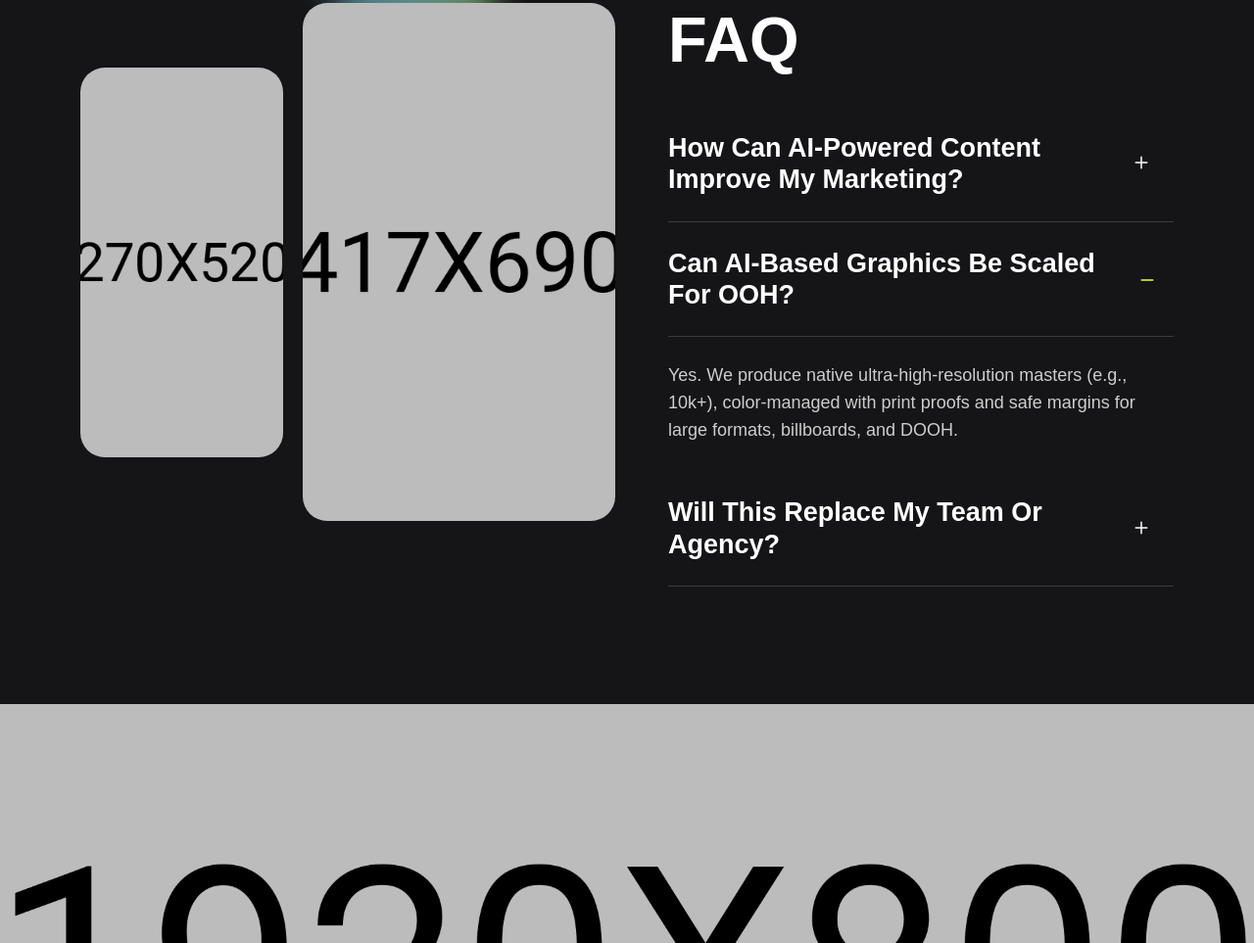
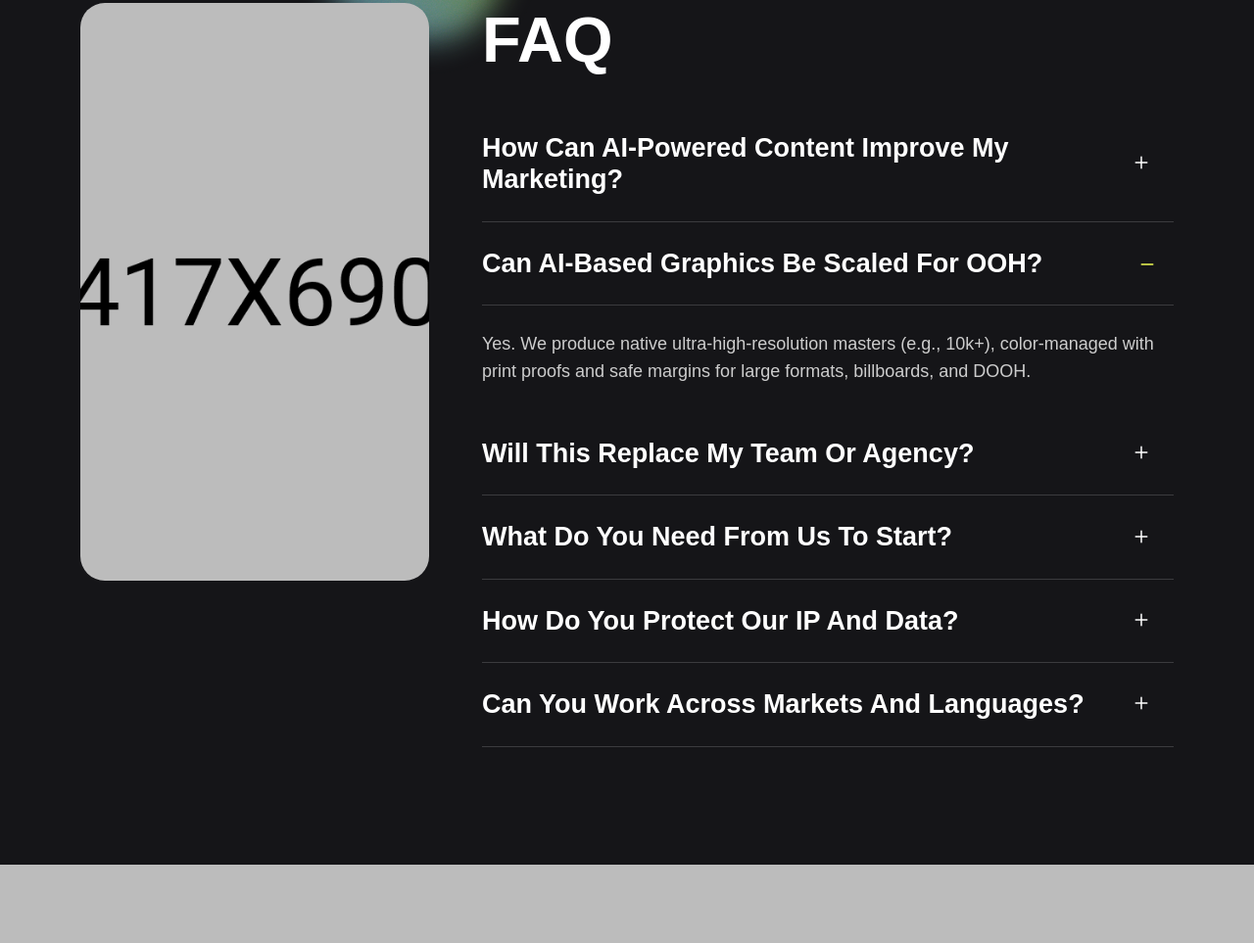
Before and after one commit to ritzdevelopers/contenaissance, a plain HTML site: page index.html in a window 1280 px wide. Shown: the part 6624-7587 px from the top of the page at 98% size. Drawn offline with Linux system fonts and the light colour scheme; a web font is replaced by a local one.

Commit message:
updated faqs

```diff
--- a/index.html
+++ b/index.html
@@ -1147,17 +1147,17 @@
       <div class="container">
         <div class="faq-wrapper">
           <div class="row g-4">
-            <div class="col-lg-6">
+            <div class="col-lg-4">
               <div class="faq-image-items">
-                <div class="faq-image wow fadeInUp" data-wow-delay=".3s">
+                <!-- <div class="faq-image wow fadeInUp" data-wow-delay=".3s">
                   <img src="assets/img/faq/01.jpg" alt="img" />
-                </div>
+                </div> -->
                 <div class="faq-image wow fadeInUp" data-wow-delay=".5s">
                   <img src="assets/img/faq/02.jpg" alt="img" />
                 </div>
               </div>
             </div>
-            <div class="col-lg-6">
+            <div class="col-lg-8">
               <div class="faq-content">
                 <div class="section-title">
                   <!-- <h6>
@@ -1256,6 +1256,90 @@
                         </div>
                       </div>
                     </div>
+                    <div
+                      class="accordion-item wow fadeInUp"
+                      data-wow-delay=".6s"
+                    >
+                      <h5 class="accordion-header">
+                        <button
+                          class="accordion-button collapsed"
+                          type="button"
+                          data-bs-toggle="collapse"
+                          data-bs-target="#faq4"
+                          aria-expanded="false"
+                          aria-controls="faq3"
+                        >
+                          What do you need from us to start?
+                        </button>
+                      </h5>
+                      <div
+                        id="faq4"
+                        class="accordion-collapse collapse"
+                        data-bs-parent="#accordion"
+                      >
+                        <div class="accordion-body">
+                          A short brief, brand kit (if available), references or
+                          moodboards, and your objectives. We can also originate
+                          from first principles if you’re pre-brand.
+                        </div>
+                      </div>
+                    </div>
+                    <div
+                      class="accordion-item wow fadeInUp"
+                      data-wow-delay=".6s"
+                    >
+                      <h5 class="accordion-header">
+                        <button
+                          class="accordion-button collapsed"
+                          type="button"
+                          data-bs-toggle="collapse"
+                          data-bs-target="#faq5"
+                          aria-expanded="false"
+                          aria-controls="faq3"
+                        >
+                          How do you protect our IP and data?
+                        </button>
+                      </h5>
+                      <div
+                        id="faq5"
+                        class="accordion-collapse collapse"
+                        data-bs-parent="#accordion"
+                      >
+                        <div class="accordion-body">
+                          Private pipelines, isolated storage, strict NDAs,
+                          access controls, and auditable logs, plus brand rules
+                          embedded in every workflow.
+                        </div>
+                      </div>
+                    </div>
+                    <div
+                      class="accordion-item wow fadeInUp"
+                      data-wow-delay=".6s"
+                    >
+                      <h5 class="accordion-header">
+                        <button
+                          class="accordion-button collapsed"
+                          type="button"
+                          data-bs-toggle="collapse"
+                          data-bs-target="#faq6"
+                          aria-expanded="false"
+                          aria-controls="faq3"
+                        >
+                          Can you work across markets and languages?
+                        </button>
+                      </h5>
+                      <div
+                        id="faq6"
+                        class="accordion-collapse collapse"
+                        data-bs-parent="#accordion"
+                      >
+                        <div class="accordion-body">
+                          Yes. We localize narrative, typographic systems,
+                          voiceovers, and formats for each region without
+                          diluting brand integrity.
+                        </div>
+                      </div>
+                    </div>
                   </div>
                 </div>
               </div>
```
